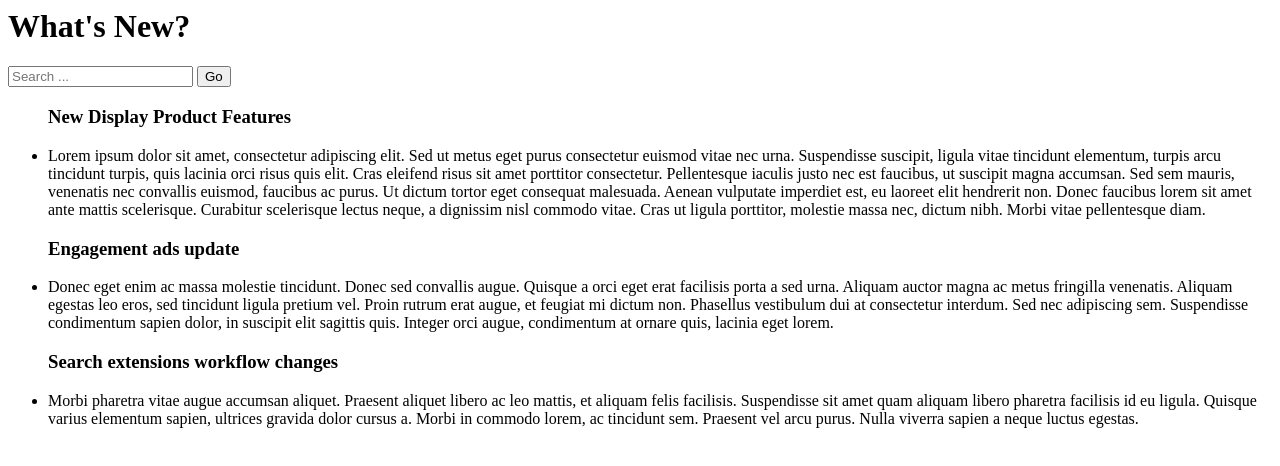
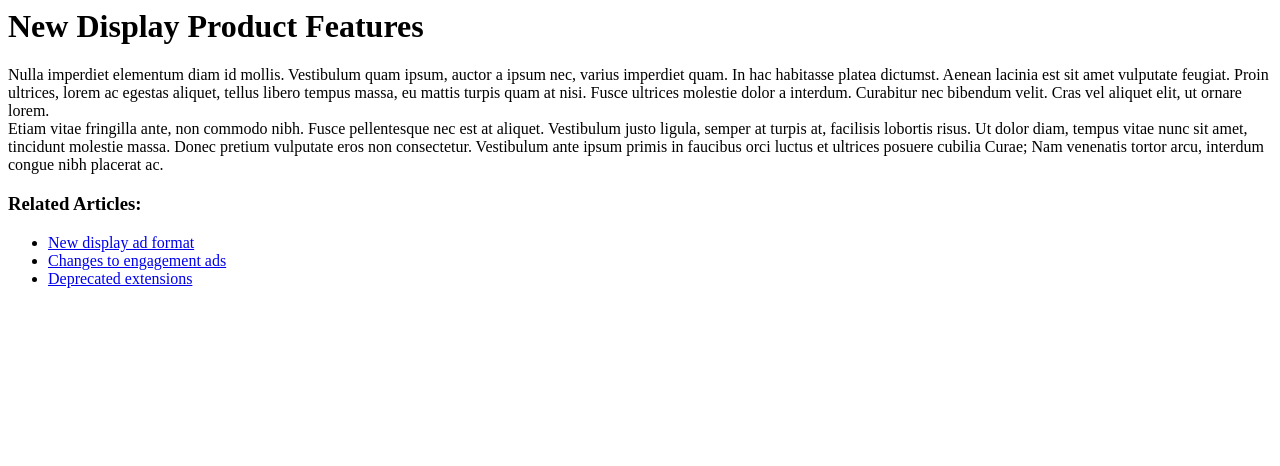
Before and after one commit to kevingduck/mobile_hub, a plain HTML site: page news_article.html in a window 1280 px wide. Drawn offline with Linux system fonts and the light colour scheme.

Commit message:
adding individual news article shell

```diff
--- a/news_article.html
+++ b/news_article.html
@@ -1,19 +1,13 @@
 <html>
-	<title>News and updates</title>
-	  <h1>What's New?</h1>
-      <input type="text" placeholder="Search ..."></input>
-      <input type="submit" value="Go"></input>
-        <ul>
-	      <h3>New Display Product Features</h3>
-	        <li>
-            <p>Lorem ipsum dolor sit amet, consectetur adipiscing elit. Sed ut metus eget purus consectetur euismod vitae nec urna. Suspendisse suscipit, ligula vitae tincidunt elementum, turpis arcu tincidunt turpis, quis lacinia orci risus quis elit. Cras eleifend risus sit amet porttitor consectetur. Pellentesque iaculis justo nec est faucibus, ut suscipit magna accumsan. Sed sem mauris, venenatis nec convallis euismod, faucibus ac purus. Ut dictum tortor eget consequat malesuada. Aenean vulputate imperdiet est, eu laoreet elit hendrerit non. Donec faucibus lorem sit amet ante mattis scelerisque. Curabitur scelerisque lectus neque, a dignissim nisl commodo vitae. Cras ut ligula porttitor, molestie massa nec, dictum nibh. Morbi vitae pellentesque diam.</p>
-          </li>
-        <h3>Engagement ads update</h3>
-          <li>
-	          <p>Donec eget enim ac massa molestie tincidunt. Donec sed convallis augue. Quisque a orci eget erat facilisis porta a sed urna. Aliquam auctor magna ac metus fringilla venenatis. Aliquam egestas leo eros, sed tincidunt ligula pretium vel. Proin rutrum erat augue, et feugiat mi dictum non. Phasellus vestibulum dui at consectetur interdum. Sed nec adipiscing sem. Suspendisse condimentum sapien dolor, in suscipit elit sagittis quis. Integer orci augue, condimentum at ornare quis, lacinia eget lorem.</p>
-	        </li>
-	        <h3>Search extensions workflow changes</h3>
-	          <li>
-		          <p>Morbi pharetra vitae augue accumsan aliquet. Praesent aliquet libero ac leo mattis, et aliquam felis facilisis. Suspendisse sit amet quam aliquam libero pharetra facilisis id eu ligula. Quisque varius elementum sapien, ultrices gravida dolor cursus a. Morbi in commodo lorem, ac tincidunt sem. Praesent vel arcu purus. Nulla viverra sapien a neque luctus egestas.</p>
-		        </li>
+	<title>New Display Product Features</title>
+	  <h1>New Display Product Features</h1>
+		  <p>Nulla imperdiet elementum diam id mollis. Vestibulum quam ipsum, auctor a ipsum nec, varius imperdiet quam. In hac habitasse platea dictumst. Aenean lacinia est sit amet vulputate feugiat. Proin ultrices, lorem ac egestas aliquet, tellus libero tempus massa, eu mattis turpis quam at nisi. Fusce ultrices molestie dolor a interdum. Curabitur nec bibendum velit. Cras vel aliquet elit, ut ornare lorem.
+<br />
+			Etiam vitae fringilla ante, non commodo nibh. Fusce pellentesque nec est at aliquet. Vestibulum justo ligula, semper at turpis at, facilisis lobortis risus. Ut dolor diam, tempus vitae nunc sit amet, tincidunt molestie massa. Donec pretium vulputate eros non consectetur. Vestibulum ante ipsum primis in faucibus orci luctus et ultrices posuere cubilia Curae; Nam venenatis tortor arcu, interdum congue nibh placerat ac.</p>
+			<h3>Related Articles:</h3>
+			  <ul>
+				  <li><a href="/dummy.html">New display ad format</a></li>
+				  <li><a href="/dummy.html">Changes to engagement ads</a></li>
+				  <li><a href="/dummy.html">Deprecated extensions</a></li>
+				</ul>
 </html>
```
